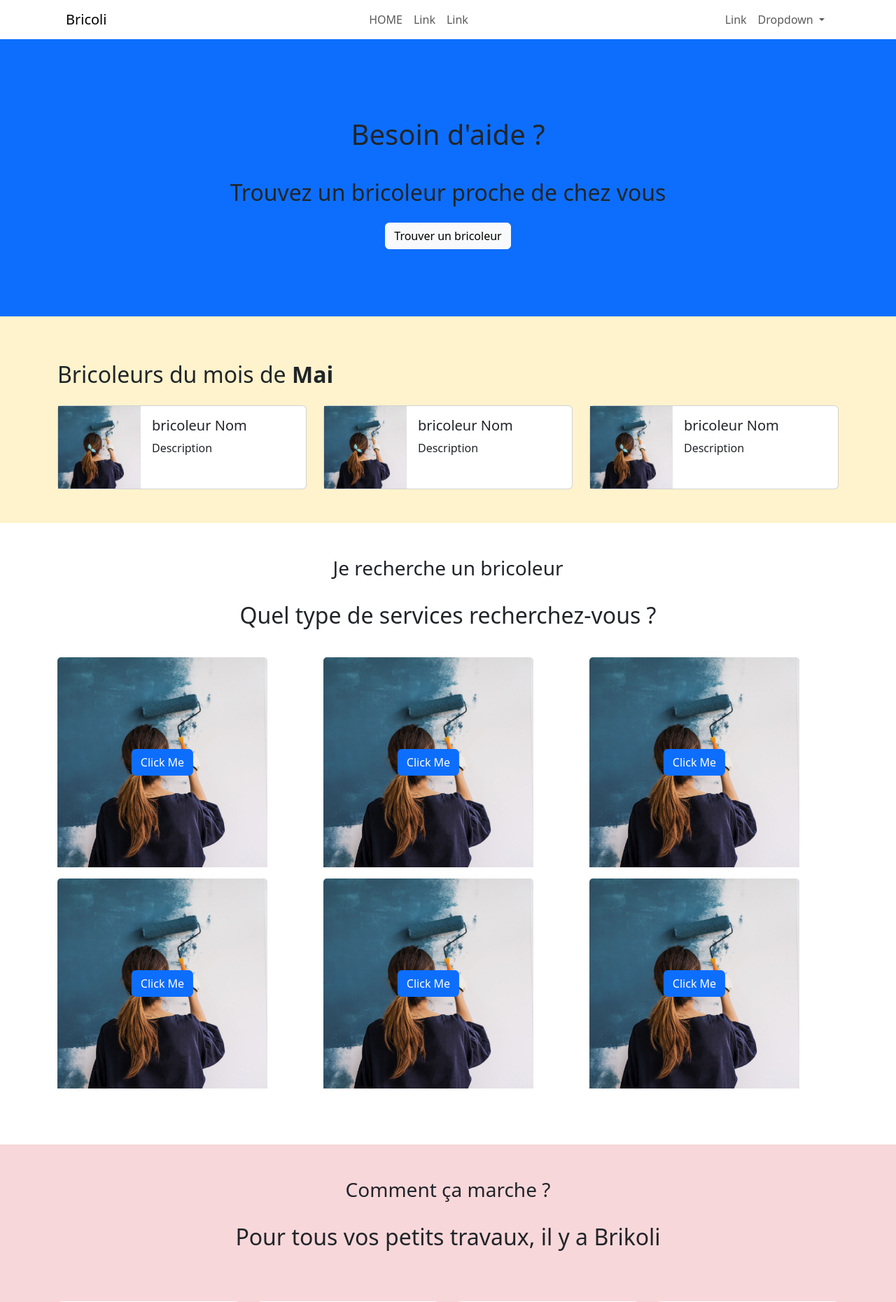
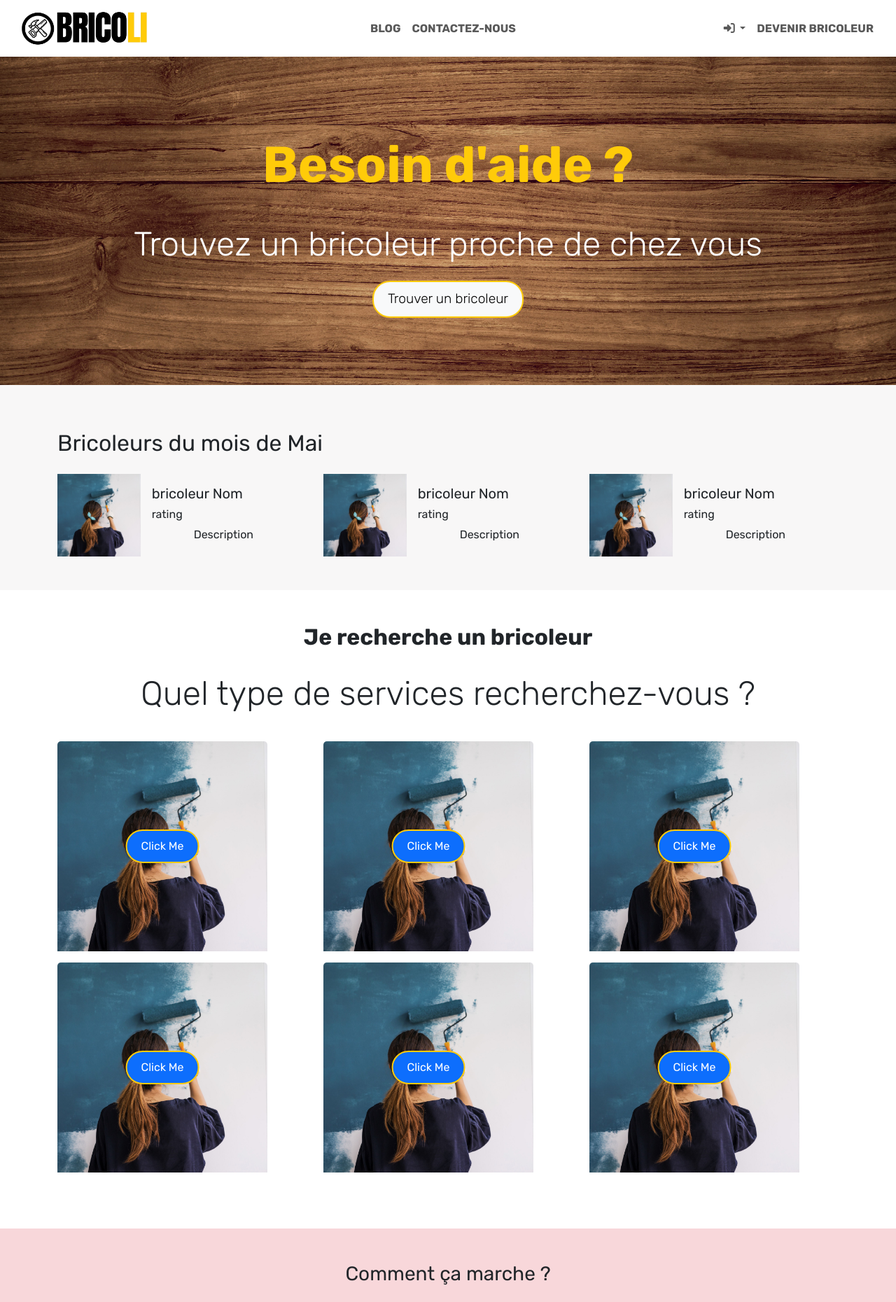
Before and after one commit to jalalkadori/Bricoli, a PHP site: page / in a window 1280 px wide. Shown: the top 1860 px of the page at 70% size. Run offline with PHP 8.4, Linux system fonts and the light colour scheme; some libraries are stand-ins or nearby versions.

Commit message:
UPDATING FILES

```diff
--- a/index.php
+++ b/index.php
@@ -1,5 +1,5 @@
 <?php
-include("./db_connection.php");
+    include("./db_connection.php");
 
 ?>
 
@@ -8,45 +8,43 @@ include("./db_connection.php");
   <head>
     <meta charset="utf-8">
     <meta name="viewport" content="width=device-width, initial-scale=1">
-    <title>Brikoli</title>
+    <title>Bricoli</title>
     <link href="https://cdn.jsdelivr.net/npm/bootstrap@5.3.0-alpha3/dist/css/bootstrap.min.css" rel="stylesheet" integrity="sha384-KK94CHFLLe+nY2dmCWGMq91rCGa5gtU4mk92HdvYe+M/SXH301p5ILy+dN9+nJOZ" crossorigin="anonymous">
-    <link rel="stylesheet" href="./styles/style.css">
+    <link rel="stylesheet" href="./styles/index.css">
+    <script src="https://kit.fontawesome.com/75c6b1327b.js" crossorigin="anonymous"></script>
 </head>
   <body>
-    <header class="container">
+    <header class="container-fluid">
         <nav class="navbar navbar-expand-lg bg-body-light">
-            <div class="container">
-                <a class="navbar-brand" href="./index.php">Bricoli</a>
+            <div class="container-fluid">
+                <a class="navbar-brand" href="./index.php">
+                    <img src="./logo/logo1500.png" alt="bricoli logo" srcset="bricoli logo" width="200">
+                </a>
                 <button class="navbar-toggler" type="button" data-bs-toggle="collapse" data-bs-target="#navbarSupportedContent" aria-controls="navbarSupportedContent" aria-expanded="false" aria-label="Toggle navigation">
                 <span class="navbar-toggler-icon"></span>
                 </button>
-                <div class="collapse navbar-collapse" id="navbarSupportedContent">
+                <div class="collapse navbar-collapse fw-semibold text-uppercase" id="navbarSupportedContent">
                     <ul class="navbar-nav mx-auto mb-2 mb-lg-0">
                         <li class="nav-item">
-                            <a class="nav-link" href="#">HOME</a>
+                            <a class="nav-link" href="#blog">Blog</a>
                         </li>
                         <li class="nav-item">
-                            <a class="nav-link" href="#">Link</a>
+                            <a class="nav-link" href="#">Contactez-Nous</a>
+                        </li>
+                    </ul>
+                    <ul class="navbar-nav mb-2 mb-lg-0">
+
+                        <li class="nav-item dropdown">
+                            <a class="nav-link dropdown-toggle" href="#" role="button" data-bs-toggle="dropdown" aria-expanded="false">
+                            <i class="fa-solid fa-right-to-bracket"></i>
+                            </a>
+                            <ul class="dropdown-menu">
+                                <li><a class="dropdown-item" href="#">Bricoleur</a></li>
+                                <li><a class="dropdown-item" href="#">Chercheur</a></li>
+                            </ul>
                         </li>
                         <li class="nav-item">
-                            <a class="nav-link" href="#">Link</a>
-                        </li>
-
-                    </ul>
-                    <ul class="navbar-nav mb-2 mb-lg-0">
-                        <li class="nav-item">
-                            <a class="nav-link" href="#">Link</a>
-                        </li>
-                        <li class="nav-item dropdown">
-                            <a class="nav-link dropdown-toggle" href="#" role="button" data-bs-toggle="dropdown" aria-expanded="false">
-                                Dropdown
-                            </a>
-                            <ul class="dropdown-menu">
-                                <li><a class="dropdown-item" href="#">Action</a></li>
-                                <li><a class="dropdown-item" href="#">Another action</a></li>
-                                <li><hr class="dropdown-divider"></li>
-                                <li><a class="dropdown-item" href="#">Something else here</a></li>
-                            </ul>
+                            <a class="nav-link" href="#">Devenir Bricoleur</a>
                         </li>
                     </ul>
 
@@ -56,32 +54,33 @@ include("./db_connection.php");
     </header>
 
     <main>
-        <section class="container-fluid bg-primary slide py-5">
-            <div class="container d-flex flex-column justify-centent-end align-items-center py-5">
+        <section class="container-fluid slide py-5" id="slide">
+            <div class="d-flex flex-column justify-centent-end align-items-center py-5">
                 <h1 class="py-3">Besoin d'aide ?</h1>
                 <h2 class="py-3">Trouvez un bricoleur proche de chez vous</h2>
-                <button class="btn btn-light">Trouver un bricoleur</button>
+                <a href="#services" class="btn btn-light slide-btn">Trouver un bricoleur</a>
             </div>
         </section>
 
-        <section class="container-fluid py-5 bg-warning-subtle">
+        <section class="container-fluid py-5" id="bricoleurDuMoi">
             <div class="container">
-                <h2 class="py-3">Bricoleurs du mois de <strong>Mai</strong></h2>
+                <h2 class="py-3">Bricoleurs du mois de Mai</h2>
                 <div class="row row-cols-lg-3">
                     <?php
                         for ($x = 0; $x < 3; $x++) {
                             echo '
                                 <div class="col">
-                                    <div class="card">
+                                    <div class="card border border-0 bg-transparent">
                                         <div class="row g-0">
                                             <div class="col-md-4">
-                                            <img src="./images/peinture.jpg" alt="Card Image" class="img-fluid">
+                                                <img src="./images/peinture.jpg" alt="Card Image" class="img-fluid">
                                             </div>
-                                            <div class="col-md-8">
-                                            <div class="card-body">
-                                                <h5 class="card-title">bricoleur Nom</h5>
-                                                <p class="card-text">Description</p>
-                                            </div>
+                                            <div class="col-md-8 ">
+                                                <div class="card-body ">
+                                                    <h5 class="card-title">bricoleur Nom</h5>
+                                                    <h6 class="card-title">rating</h6>
+                                                    <p class="card-text text-center">Description</p>
+                                                </div>
                                             </div>
                                         </div>
                                     </div>
@@ -93,7 +92,7 @@ include("./db_connection.php");
             </div>
         </section>
 
-        <section class="container my-5">
+        <section class="container my-5" id="services">
             <div class="d-flex flex-column align-items-center">
                 <h3>Je recherche un bricoleur</h3>
                 <h2 class="my-4">Quel type de services recherchez-vous ?</h2>
@@ -166,7 +165,7 @@ include("./db_connection.php");
             </div>
         </section>
 
-        <section class="container-fluid py-5">
+        <section class="container-fluid py-5" id="blog">
             <div class="container">
                 <h2>Brico Blog</h2>
                 <div class="row row-cols-lg-2">
--- /dev/null
+++ b/styles/index.css
@@ -0,0 +1,90 @@
+@import url('https://fonts.googleapis.com/css2?family=Rubik:wght@300;400;700&display=swap');
+* {
+  box-sizing: border-box;
+  font-family: 'Rubik', sans-serif;
+  font-size: 16px;
+}
+
+/* slide section */
+#slide {
+  background-repeat: no-repeat;
+  background-size: cover;
+  background-position: center;
+  background-image: url(../images/slide2.jpg)
+}
+
+#slide h1 {
+  color : #FFCB09;
+  font-size: 4.5rem;
+  font-weight: 700;
+
+}
+#slide h2 {
+  color : #FFF;
+  font-size: 3rem;
+  font-weight: 300;
+}
+
+.slide-btn {
+  border: 2px solid #FFCB09;
+  border-radius: 25px;
+  padding: 10px 20px;
+  font-size: 1.2rem;
+  font-weight: 300;
+  cursor: pointer;
+  transition: all 0.3s ease-in-out;
+}
+/* slide section styling end */
+
+
+/* bricoleurDuMoi section styling start  */
+
+#bricoleurDuMoi {
+  background: #f8f7f7;
+}
+/* bricoleurDuMoi section styling end */
+
+/* services section styling start  */
+
+#services h3{
+  font-size: 2rem;
+  font-weight: 700;
+}
+#services h2{
+  font-size: 3rem;
+  font-weight: 300;
+}
+.card3 {
+    position: relative;
+    width: 300px;
+}
+.overlay {
+  position: absolute;
+  top: 50%;
+  left: 50%;
+  transform: translate(-50%, -50%);
+}
+.overlay button{
+  border: 2px solid #FFCB09;
+  border-radius: 25px;
+  padding: 10px 20px;
+  font-size: 1rem;
+  font-weight: 400;
+  cursor: pointer;
+  transition: all 0.3s ease-in-out;
+}
+/* services section styling end */
+
+
+/* Media query screen under 720px*/
+@media screen and (max-width: 720px) {
+  #slide h1 {
+    font-size: 1.5rem;
+    /* Adjust the font size for smaller screens */
+  }
+  #slide h2 {
+    font-size: 1.5rem;
+    font-weight: 400;
+
+  }
+}
--- a/styles/style.css
+++ /dev/null
@@ -1,10 +0,0 @@
-.card3 {
-    position: relative;
-    width: 300px;
-}
-.overlay {
-  position: absolute;
-  top: 50%;
-  left: 50%;
-  transform: translate(-50%, -50%);
-}
```
Also changed, not shown: images/slide.jpg (added), images/slide2.jpg (added), logo/logo1500.png (added), logo/logo512.png (added).
